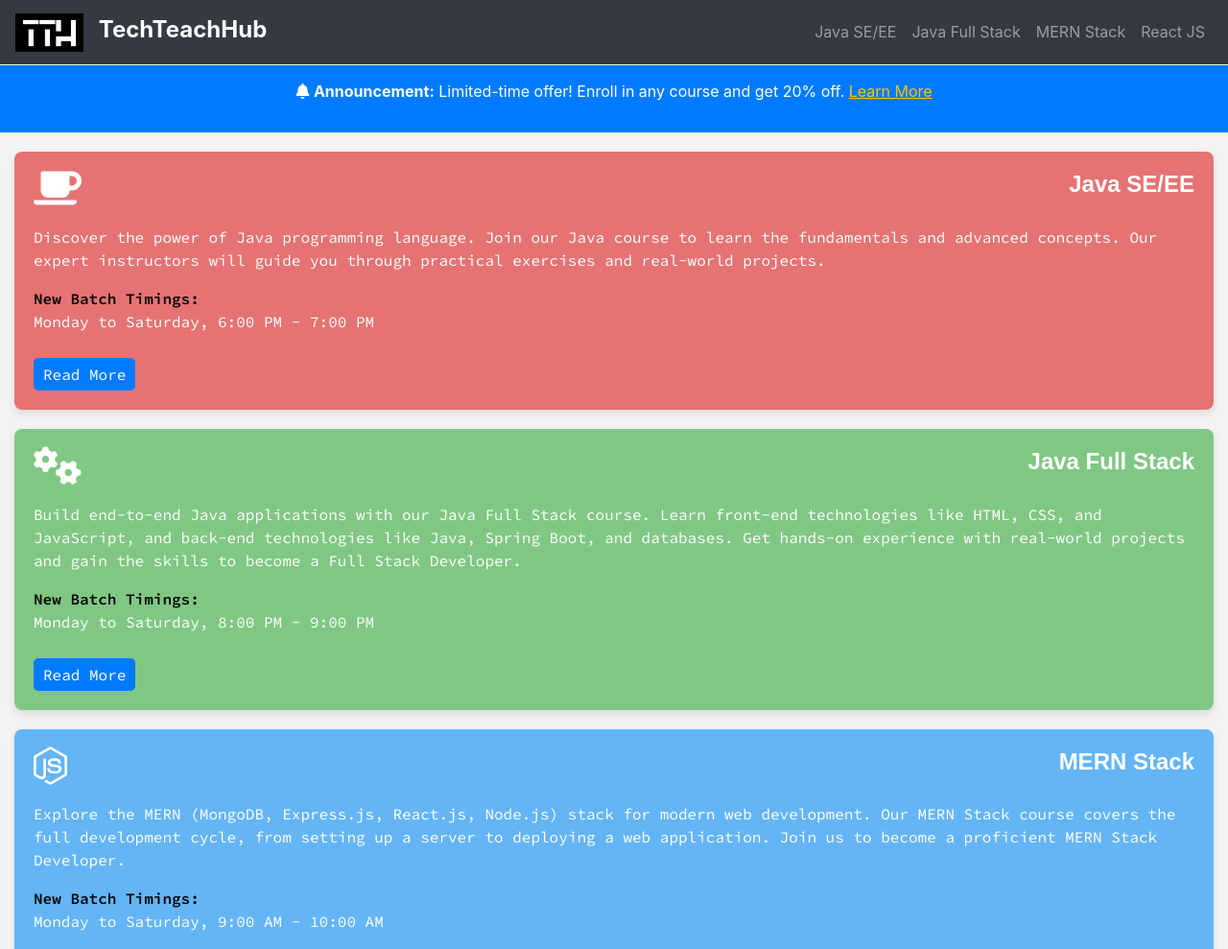
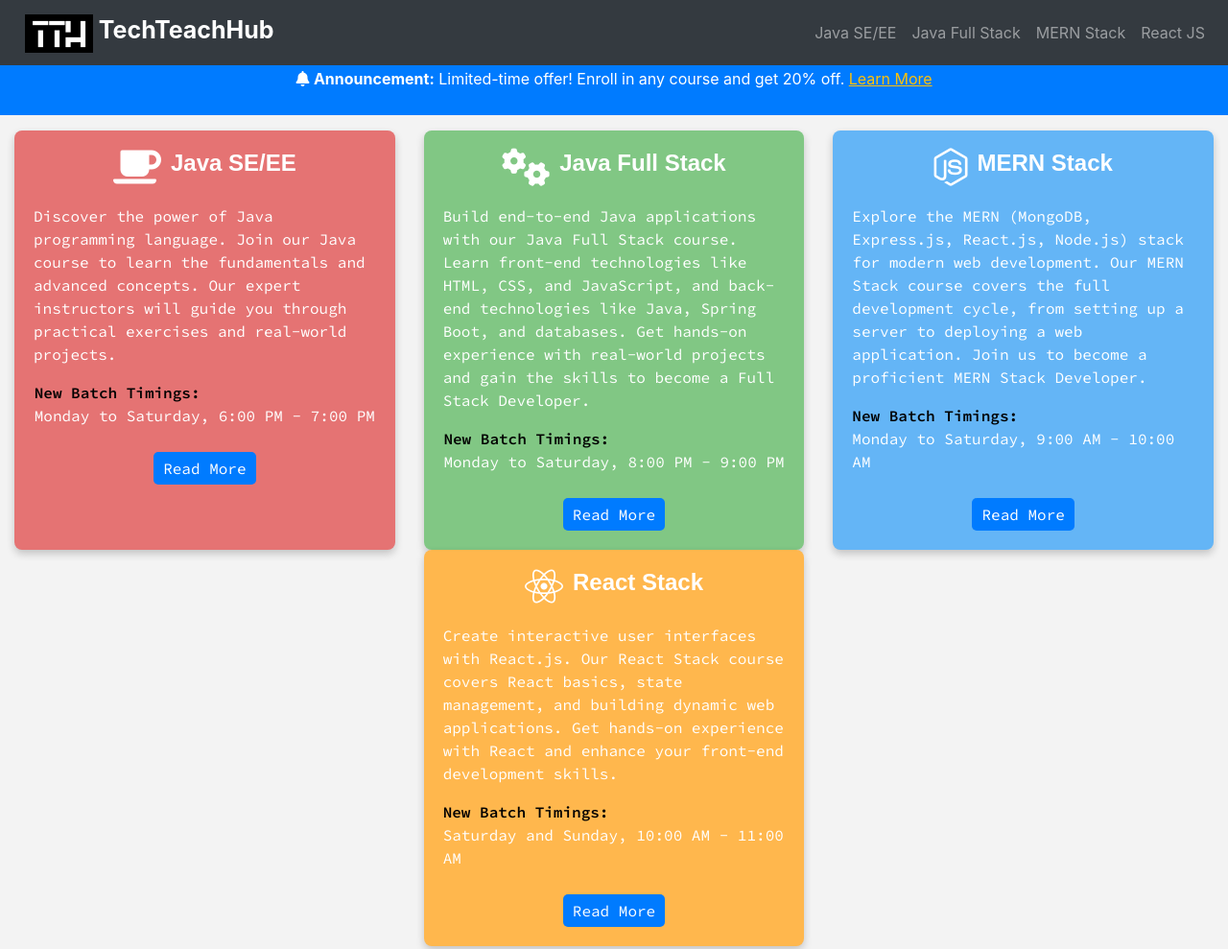
Before and after one commit to RamMohan222/app.github.io, a plain HTML site: page index.html in a window 1280 px wide. Shown: the top 989 px of the page at 96% size. Drawn offline with nearby package versions, Linux system fonts and the light colour scheme; a web font is replaced by a local one.

Commit message:
Update menu and cards

```diff
--- a/index.html
+++ b/index.html
@@ -52,10 +52,11 @@
     <title>TechTeachHub</title>
 </head>
 
-<body class="root-container">
+<body>
 
     <!-- Navigation -->
-    <nav class="navbar navbar-expand-lg navbar-dark bg-dark fixed-top">
+    <div class="container-fluid fixed-top">
+        <nav class="navbar navbar-expand-lg navbar-dark bg-dark row">
             <a class="navbar-brand" href="/">
                 <img src="./assets/logo.png" alt="TTH" class="company-logo">
                 <span class="company-name">TechTeachHub</span>
@@ -64,8 +65,8 @@
                 aria-controls="navbarNav" aria-expanded="false" aria-label="Toggle navigation">
                 <span class="navbar-toggler-icon"></span>
             </button>
-        <div class="collapse navbar-collapse" id="navbarNav">
-            <ul class="navbar-nav ml-auto">
+            <div class="collapse navbar-collapse " id="navbarNav">
+                <ul class="navbar-nav mr-0">
                     <li class="nav-item">
                         <a class="nav-link" href="java.html">Java SE/EE</a>
                     </li>
@@ -81,89 +82,104 @@
                 </ul>
             </div>
         </nav>
+    </div>
 
     <!-- Notification Banner -->
-    <div class="notification-banner">
-        <p><i class="fas fa-bell"></i> <strong>Announcement:</strong> Limited-time offer! Enroll in any course and get
-            20% off. <a href="#">Learn More</a></p>
+    <div class="container-fluid">
+        <div class="notification-banner row">
+            <p>
+                <i class="fas fa-bell"></i>
+                <strong>Announcement:</strong>
+                Limited-time offer! Enroll in any course and get 20% off. <a href="#">Learn More</a>
+            </p>
+        </div>
     </div>
 
-    <!-- Side Navigation (for mobile view)
-    <div class="sidenav">
-        <a href="java.html">Java SE/EE 1</a>
-        <a href="java-full-stack.html">Java Full Stack</a>
-        <a href="mern.html">MERN Stack</a>
-        <a href="react.html">React Stack</a>
-    </div>
-    -->
-
     <!-- Main Content -->
-    <div class="container-fluid">
-
+    <div class="container-fluid courses">
+        <div class="row d-flex align-items-stretch">
             <!-- Java Section -->
-        <section id="java" class="course java">
+            <section id="java" class="col-12 col-md-6 col-lg-4">
+                <div class="card h-100 course java">
                     <div class="course-header">
                         <i class="fas fa-coffee fa-lg course-icon"></i> <!-- Bootstrap icon for Java -->
                         <h2 class="course-title">Java SE/EE</h2>
                     </div>
-            <p>Discover the power of Java programming language. Join our Java course to learn the fundamentals and
-                advanced concepts. Our expert instructors will guide you through practical exercises and real-world
+                    <p>Discover the power of Java programming language. Join our Java course to learn the fundamentals
+                        and
+                        advanced concepts. Our expert instructors will guide you through practical exercises and
+                        real-world
                         projects.</p>
                     <div>
                         <strong class="new-batch-title">New Batch Timings:</strong>
                         <p>Monday to Saturday, 6:00 PM - 7:00 PM</p>
                     </div>
                     <a href="java.html" class="read-more-btn">Read More</a>
+                </div>
             </section>
 
             <!-- Java Full Stack Section -->
-        <section id="java-full-stack" class="course java-full-stack">
+            <section id="java-full-stack" class="col-12 col-md-6 col-lg-4">
+                <div class="card h-100 course java-full-stack">
                     <div class="course-header">
                         <i class="fas fa-cogs fa-lg course-icon"></i> <!-- Bootstrap icon for Full Stack -->
                         <h2 class="course-title">Java Full Stack</h2>
                     </div>
-            <p>Build end-to-end Java applications with our Java Full Stack course. Learn front-end technologies like
-                HTML, CSS, and JavaScript, and back-end technologies like Java, Spring Boot, and databases. Get hands-on
+                    <p>Build end-to-end Java applications with our Java Full Stack course. Learn front-end technologies
+                        like
+                        HTML, CSS, and JavaScript, and back-end technologies like Java, Spring Boot, and databases. Get
+                        hands-on
                         experience with real-world projects and gain the skills to become a Full Stack Developer.</p>
                     <div>
                         <strong class="new-batch-title">New Batch Timings:</strong>
                         <p>Monday to Saturday, 8:00 PM - 9:00 PM</p>
                     </div>
                     <a href="java-full-stack.html" class="read-more-btn">Read More</a>
+                </div>
             </section>
 
             <!-- MERN Stack Section -->
-        <section id="mern" class="course mern">
+            <section id="mern" class="col-12 col-md-6 col-lg-4">
+                <div class="card h-100 course mern">
                     <div class="course-header">
                         <i class="fab fa-node-js fa-lg course-icon"></i> <!-- Bootstrap icon for Node.js -->
                         <h2 class="course-title">MERN Stack</h2>
                     </div>
-            <p>Explore the MERN (MongoDB, Express.js, React.js, Node.js) stack for modern web development. Our MERN
-                Stack course covers the full development cycle, from setting up a server to deploying a web application.
+                    <p>Explore the MERN (MongoDB, Express.js, React.js, Node.js) stack for modern web development. Our
+                        MERN
+                        Stack course covers the full development cycle, from setting up a server to deploying a web
+                        application.
                         Join us to become a proficient MERN Stack Developer.</p>
                     <div>
                         <strong class="new-batch-title">New Batch Timings:</strong>
                         <p>Monday to Saturday, 9:00 AM - 10:00 AM</p>
                     </div>
                     <a href="mern.html" class="read-more-btn">Read More</a>
+                </div>
             </section>
 
             <!-- React Stack Section -->
-        <section id="react" class="course react">
+            <section id="react" class="col-12 col-md-6 col-lg-4">
+                <div class="card h-100 course react">
                     <div class="course-header">
                         <i class="fab fa-react fa-lg course-icon"></i> <!-- Bootstrap icon for React -->
                         <h2 class="course-title">React Stack</h2>
                     </div>
-            <p>Create interactive user interfaces with React.js. Our React Stack course covers React basics, state
-                management, and building dynamic web applications. Get hands-on experience with React and enhance your
+                    <p>Create interactive user interfaces with React.js. Our React Stack course covers React basics,
+                        state
+                        management, and building dynamic web applications. Get hands-on experience with React and
+                        enhance
+                        your
                         front-end development skills.</p>
                     <div>
                         <strong class="new-batch-title">New Batch Timings:</strong>
                         <p>Saturday and Sunday, 10:00 AM - 11:00 AM</p>
                     </div>
                     <a href="react.html" class="read-more-btn">Read More</a>
+                </div>
             </section>
 
+        </div>
     </div>
 
     <!-- Footer -->
--- a/styles.css
+++ b/styles.css
@@ -1,10 +1,7 @@
 :root {
-    --sidenav-bg-color: #111;
-    --sidenav-menu-color: #818181;
-    --sidenav-menu-hover-color: #f1f1f1;
     --bg-color: rgba(241, 241, 241, 0.815);
     --footer-bg-color: #f8f9fa;
-    --box-shadow-color: rgba(0, 0, 0, 0.1);
+    --box-shadow-color: rgba(0, 0, 0, 0.2);
 
     --btn-color: #fff;
     --btn-bg-color: #007bff;
@@ -18,90 +15,50 @@
 
     --course-batch-timing-header-color: #000;
 }
+* {
+    margin: 0 auto;
+}
 
 body {
-    padding-top: 56px;
-}
-
-.root-container {
+    margin-top: 60px;
     background-color: var(--bg-color);
 }
 
 .company-logo {
     max-height: 40px;
-    margin-right: 10px;
+    margin-left: 10px;
 }
 
 .company-name {
-    font-size: 24px;
+    font-size: 25px;
     font-weight: bold;
 }
 
-.sidenav {
-    height: 100%;
-    width: 0;
-    position: fixed;
-    z-index: 1;
-    top: 0;
-    left: 0;
-    background-color: var(--sidenav-bg-color);
-    overflow-x: hidden;
-    transition: 0.5s;
-    padding-top: 60px;
-}
-
-.sidenav a {
-    padding: 8px 8px 8px 32px;
-    text-decoration: none;
-    font-size: 18px;
-    color: var(--sidenav-menu-color);
-    display: block;
-    transition: 0.3s;
-}
-
-.sidenav a:hover {
-    color: var(--sidenav-menu-hover-color)
-}
-
-.sidenav .closebtn {
-    position: absolute;
-    top: 0;
-    left: 25px;
-    font-size: 36px;
-    margin-left: 50px;
-}
-
 .notification-banner {
+    margin-top: 1.5;
     background-color: #007bff;
     color: #fff;
-    padding: 15px;
+    padding: 10px;
     text-align: center;
-    z-index: 1000;
-    margin-top: 12px;
-    width: 100%;
+    /* display: none; */
 }
 
 .notification-banner a {
+    width: 100%;
     color: #ffc107;
     text-decoration: underline;
 }
 
-@media screen and (max-height: 450px) {
-    .sidenav {
-        padding-top: 15px;
-    }
-
-    .sidenav a {
-        font-size: 18px;
-    }
+.courses {
+    margin-top: 1rem;
 }
 
 .course {
     border-radius: 8px;
     padding: 20px;
-    margin: 20px 0;
-    box-shadow: 0 4px 8px var(--box-shadow-color);
-    overflow: hidden;
+    border: none;
+    box-shadow: 0 4px 8px var(--box-shadow-color) !important;
+    /* overflow: hidden; */
     font-family: 'Source Code Pro', monospace;
 }
 
```
Also changed, not shown: java-full-stack.html (+7 -5 lines), java.html (+7 -5 lines), mern.html (+7 -5 lines), react.html (+7 -5 lines). Lines whose indentation alone changed are shown as unchanged.
